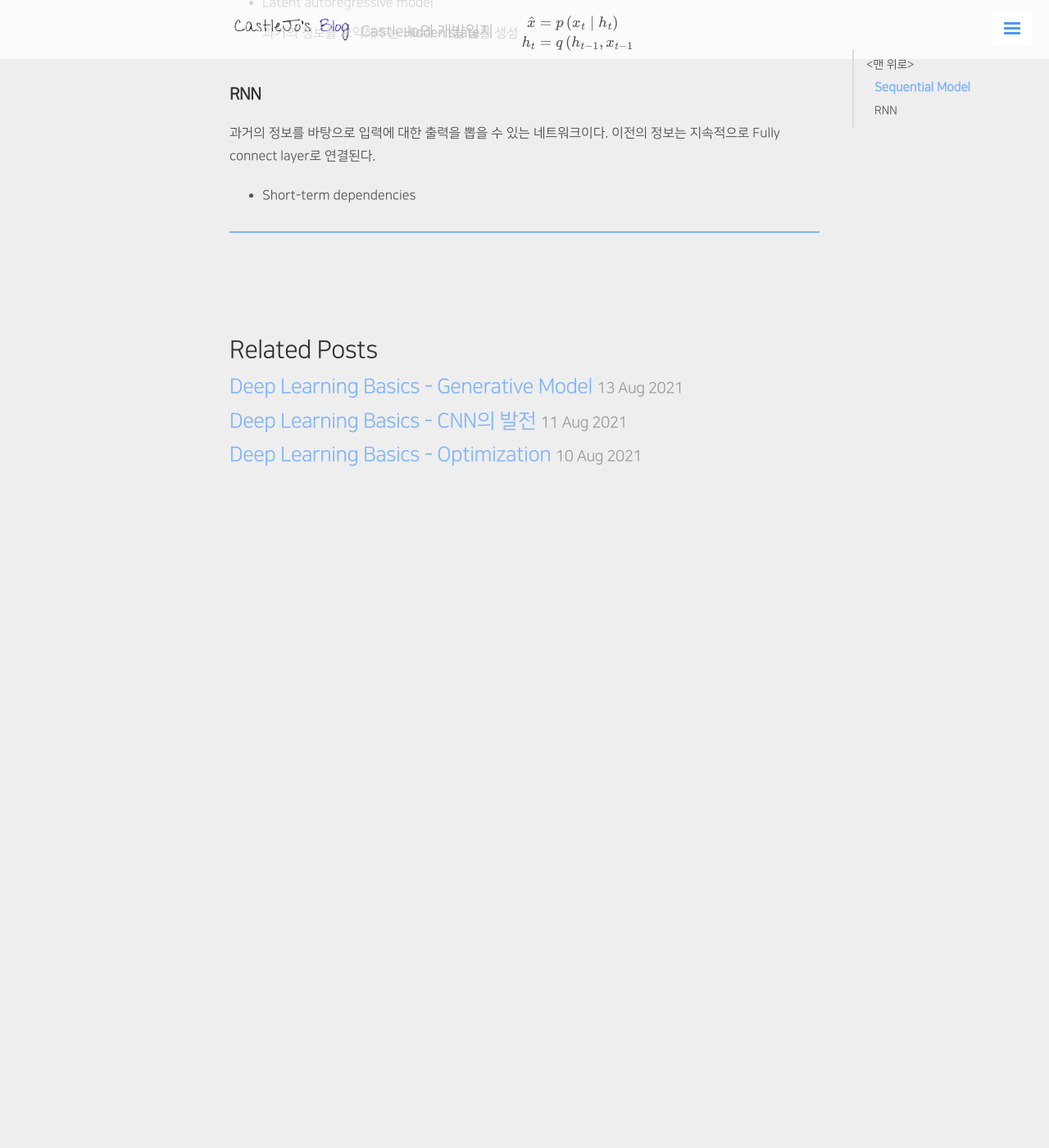
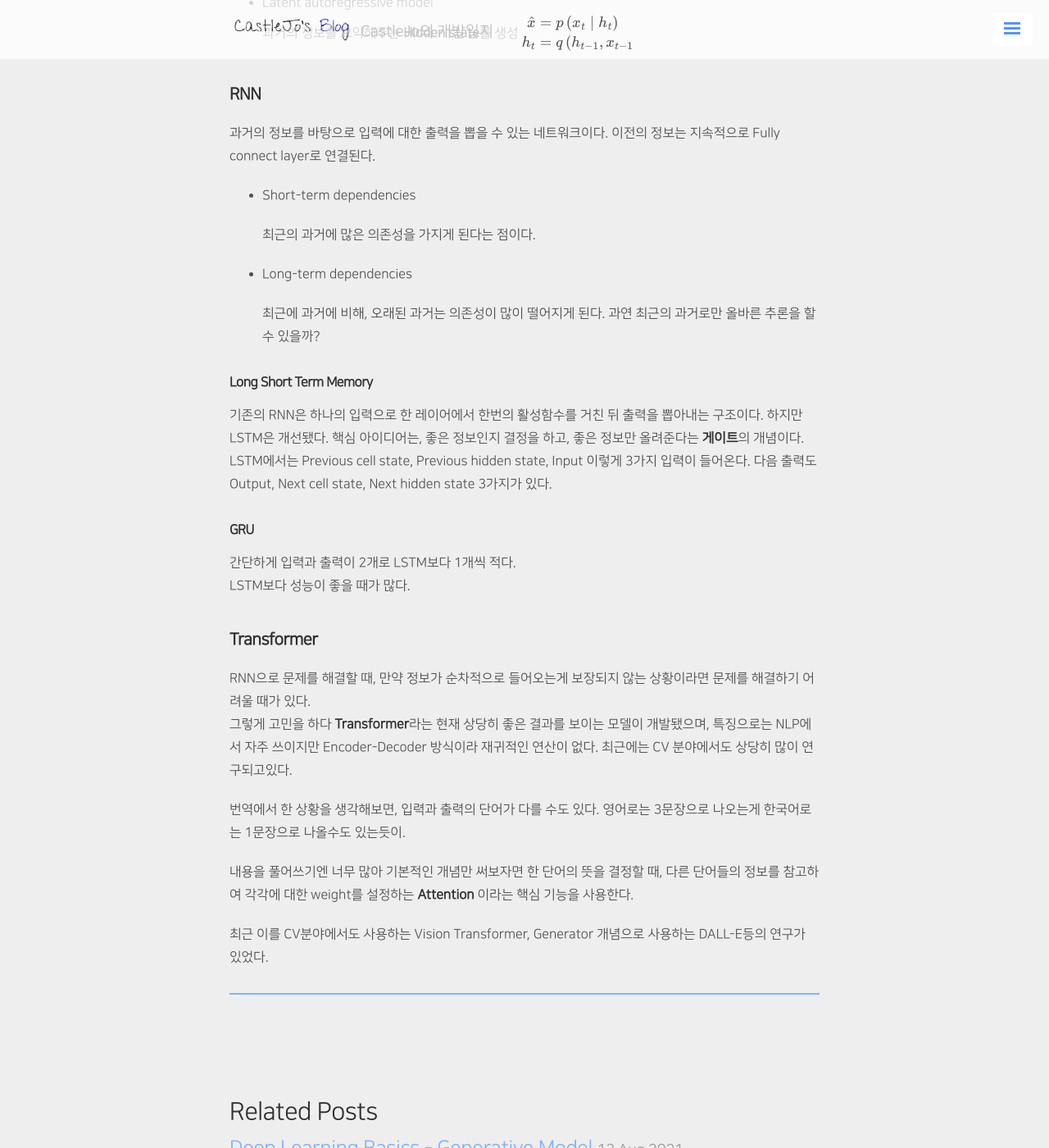
Before and after one commit to ukcastle/ukcastle.github.io, a Jekyll site: the page built from _posts/Boostcamp/2021-08-12-w2d4.md, in a window 1280 px wide and 1400 px high, scrolled down 576 px. Shown: the whole window at 82% size. Built offline with Jekyll 4.4.1, drawn with Linux system fonts in a browser that asks for light colours; nearby versions of some CDN libraries; formulas are drawn with MathJax 3; a script that is not in the unit is left out; comment, search, counter and statistics services are not loaded; before the commit the page ends 1206 px from its top, so only the background shows below that; some of the changed text lies outside the part shown.

Commit message:
docs: w2d4 end

```diff
--- a/_posts/Boostcamp/2021-08-12-w2d4.md
+++ b/_posts/Boostcamp/2021-08-12-w2d4.md
@@ -1,6 +1,6 @@
 ---
 layout: post
-title: Deep Learning Basics - RNN의 발전
+title: Deep Learning Basics - RNN의 발전과 Transformer
 category: BC
 tag: [Deep Learning]
 use_math: true
@@ -34,3 +34,30 @@ $\tau$ 라는 변수를 추가한다. Moving window 개념이며 과거 중 $\ta
 과거의 정보를 바탕으로 입력에 대한 출력을 뽑을 수 있는 네트워크이다. 이전의 정보는 지속적으로 Fully connect layer로 연결된다.
 
 - Short-term dependencies
+
+    최근의 과거에 많은 의존성을 가지게 된다는 점이다.
+
+- Long-term dependencies
+
+    최근에 과거에 비해, 오래된 과거는 의존성이 많이 떨어지게 된다. 과연 최근의 과거로만 올바른 추론을 할 수 있을까?
+
+#### Long Short Term Memory
+
+기존의 RNN은 하나의 입력으로 한 레이어에서 한번의 활성함수를 거친 뒤 출력을 뽑아내는 구조이다.
+하지만 LSTM은 개선됐다. 핵심 아이디어는, 좋은 정보인지 결정을 하고, 좋은 정보만 올려준다는 **게이트**의 개념이다.
+LSTM에서는 Previous cell state, Previous hidden state, Input 이렇게 3가지 입력이 들어온다. 다음 출력도 Output, Next cell state, Next hidden state 3가지가 있다.
+
+#### GRU
+간단하게 입력과 출력이 2개로 LSTM보다 1개씩 적다.
+LSTM보다 성능이 좋을 때가 많다.
+
+## Transformer
+
+RNN으로 문제를 해결할 때, 만약 정보가 순차적으로 들어오는게 보장되지 않는 상황이라면 문제를 해결하기 어려울 때가 있다.
+그렇게 고민을 하다 **Transformer**라는 현재 상당히 좋은 결과를 보이는 모델이 개발됐으며, 특징으로는 NLP에서 자주 쓰이지만 Encoder-Decoder 방식이라 재귀적인 연산이 없다. 최근에는 CV 분야에서도 상당히 많이 연구되고있다.
+
+번역에서 한 상황을 생각해보면, 입력과 출력의 단어가 다를 수도 있다. 영어로는 3문장으로 나오는게 한국어로는 1문장으로 나올수도 있는듯이.
+
+내용을 풀어쓰기엔 너무 많아 기본적인 개념만 써보자면 한 단어의 뜻을 결정할 때, 다른 단어들의 정보를 참고하여 각각에 대한 weight를 설정하는 **Attention** 이라는 핵심 기능을 사용한다.
+
+최근 이를 CV분야에서도 사용하는 Vision Transformer, Generator 개념으로 사용하는 DALL-E등의 연구가 있었다.
```
